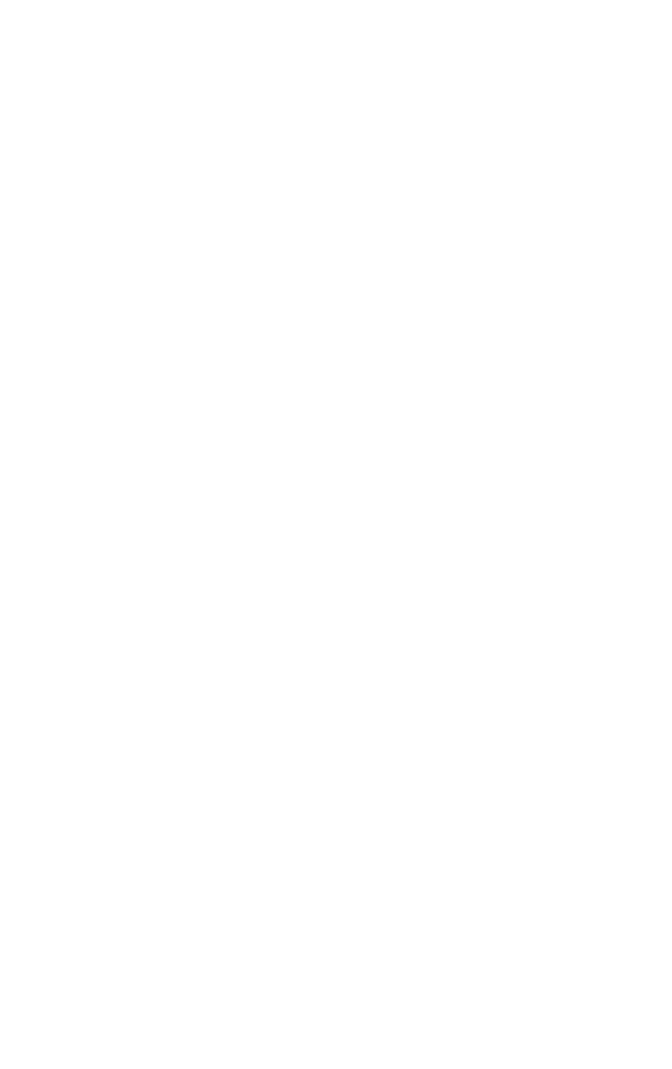
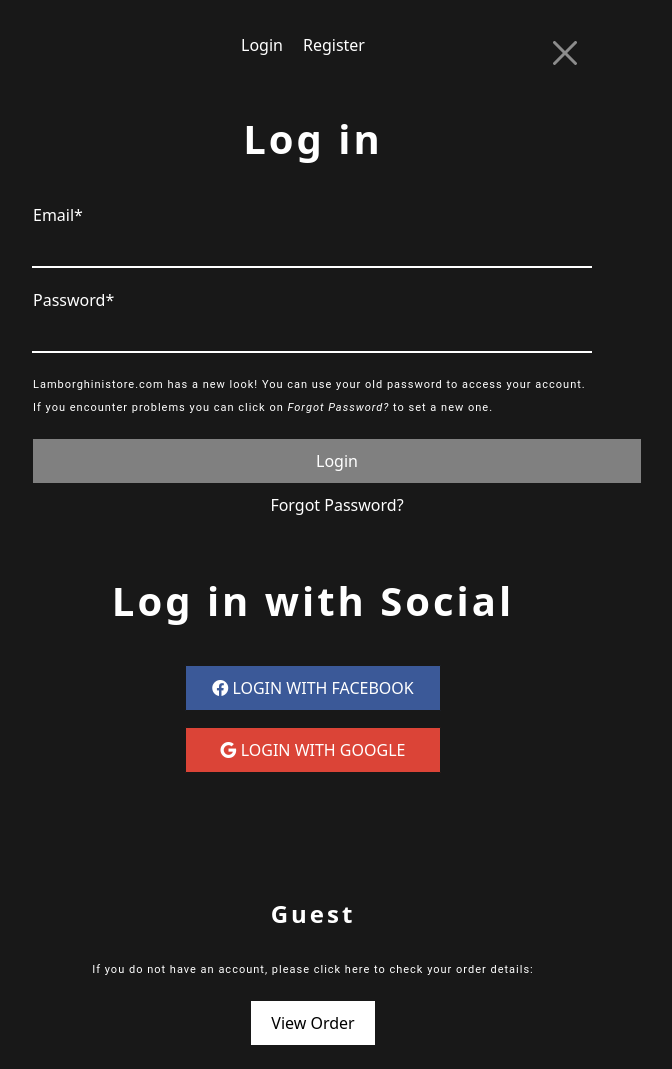
Before and after one commit to jittytt/Lamborghini-Clone, a plain HTML site: page pages/login.html in a window 1280 px wide. Shown: the whole page, without its empty margins (327-999 px from the left). Before the commit the page ends 800 px from the top, so only its background shows below. Drawn offline with nearby package versions, Linux system fonts and the light colour scheme.

Commit message:
feat: Added Login and register page

```diff
--- a/pages/login.html
+++ b/pages/login.html
@@ -0,0 +1,70 @@
+<!DOCTYPE html>
+<html lang="en">
+<head>
+  <meta charset="UTF-8">
+  <meta name="viewport" content="width=device-width, initial-scale=1.0">
+  <title>Login Page</title>
+
+  <script src ="https://www.gstatic.com/firebasejs/10.7.1/firebase-app.js"></script>
+  <script src ="https://www.gstatic.com/firebasejs/10.7.1/firebase-auth.js"></script>
+  <script src ="https://www.gstatic.com/firebasejs/10.7.1/firebase-database.js"></script>
+
+  <link href="https://cdn.jsdelivr.net/npm/bootstrap@5.0.0-beta2/dist/css/bootstrap.min.css" rel="stylesheet"
+    integrity="sha384-BmbxuPwQa2lc/FVzBcNJ7UAyJxM6wuqIj61tLrc4wSX0szH/Ev+nYRRuWlolflfl" crossorigin="anonymous" />
+  <link rel="stylesheet" href="https://cdn.jsdelivr.net/npm/bootstrap-icons@1.11.1/font/bootstrap-icons.css"
+    integrity="sha384-4LISF5TTJX/fLmGSxO53rV4miRxdg84mZsxmO8Rx5jGtp/LbrixFETvWa5a6sESd" crossorigin="anonymous">
+  <link rel="stylesheet" href="../styles/login.css">
+
+
+
+</head>
+<body>
+  <div class="container">
+    <nav class="navbar">
+      <ul>
+        <li><a href="login.html">Login</a></li>
+        <li><a href="register.html">Register</a></li>
+      </ul>
+      <button type="button" class="btn-close btn-close-white" aria-label="Close" onclick="window.location.href='../pages/login.html'"></button>
+    </nav>
+    <div class="content">
+      <h2>Log in</h2>
+      <form id="loginForm">
+        <div class="input-group">
+          <label for="email">Email<span>*</span></label>
+          <input type="email" id="email" required>
+        </div>
+        <div class="input-group">
+          <label for="password">Password<span>*</span></label>
+          <input type="password" id="password" required>
+        </div>
+        <p class="first-para">Lamborghinistore.com has a new look! You can use your old password to access your account.
+          If you encounter problems you can click on <em> Forgot Password? </em> to set a new one.</p>
+        <div class="login-buttons">
+          <button type="submit" class="login-btn" onclick="login()">Login</button>
+          <button type="button" class="forgot-password-btn" >Forgot Password?</button>
+        </div>
+
+      </form>
+      <div class="login-social">
+        <h2>Log in with Social</h2>
+        <button class="login-fb-btn">
+          <i class="bi bi-facebook"></i>
+          <span class="btn-label">LOGIN WITH FACEBOOK</span>
+        </button>
+        <button class="login-google-btn">
+          <i class="bi bi-google"></i>
+          <span class="btn-label">LOGIN WITH GOOGLE</span>
+        </button>
+      </div>
+      <div class="guest-details">
+        <h2>Guest</h2>
+        <p class="first-para">If you do not have an account, please click here to check your order details:</p>
+        <button class="view-order-btn">View Order</button>
+      </div>
+
+    </div>
+  </div>
+  <script src="./login.js"></script>
+</body>
+</html>
--- /dev/null
+++ b/styles/login.css
@@ -0,0 +1,224 @@
+body {
+    margin: 0;
+    padding: 0;
+    font: Roboto;
+    background-color: #181818;
+    color: white;
+  }
+
+  .container {
+    width:100%;
+  }
+
+  .navbar {
+    display: flex;
+    justify-content: center; /* Center the items horizontally */
+    align-items: center;
+    margin-bottom: 20px;
+    margin-top: 5px;
+    position: relative; /* Position context for the close button */
+
+}
+
+  .navbar ul {
+    list-style: none;
+    display: flex;
+    align-items: center;
+    margin: 0;
+    padding: 0;
+  }
+
+  .navbar ul li {
+    margin-right: 20px;
+  }
+
+  .navbar ul li a {
+    color: white;
+    text-decoration: none;
+    position:relative;
+    font-size: 16px;
+  }
+
+  .navbar ul li a::after {
+    content: '';
+    display: block;
+    width: 0;
+    height: 2px;
+    background-color: white;
+    position: absolute;
+    bottom: -10px;
+    left: 50%;
+    transition: width 0.3s ease-in-out, left 0.3s ease-in-out;
+  }
+
+  .navbar ul li a:hover::after,
+  .navbar ul li a.active::after {
+    width: calc(100% - 20px); /* Adjust width as needed */
+    left: 10px; /* Adjust left position */
+  }
+
+  .btn-close {
+    padding-left : -100px;
+    font-size: 24px;
+    color: white !important;
+    cursor: pointer;
+    position: absolute; /* Position the close button absolutely */
+    top: 10px; /* Adjust top position */
+    right: 10px; /* Adjust right position */
+
+  }
+
+  .container {
+    max-width: 600px;
+    margin: 0 auto;
+    padding: 20px;
+  }
+
+  h2 {
+    text-align: center;
+    font-size: 40px;
+    font-weight: 700;
+    height :48px;
+    letter-spacing: 3px;
+    margin-top:50px;
+    margin-bottom:40px;
+  }
+
+  .input-group {
+    margin-bottom: 20px;
+  }
+
+  label {
+    display: block;
+  }
+
+  label span {
+    color:white;
+  }
+
+  input[type="email"],
+  input[type="password"] {
+    border: none;
+    border-bottom: 2px solid white;
+    background-color: #181818;
+    color: white;
+    width: 100%;
+    padding: 5px;
+    margin-top: 5px;
+    transition: border-bottom 0.3s;
+    outline: none;
+  }
+
+
+
+  p {
+    margin-bottom: 20px;
+  }
+
+  .first-para {
+    font-size: 11px;
+    font-family: Roboto;
+    font-weight: 400;
+    line-height: 23px;
+    letter-spacing: 1px;
+  }
+
+  .login-btn {
+    background-color: grey;
+    color: white;
+    padding: 10px 20px;
+    border: none;
+    min-width: 38rem;
+    cursor: pointer;
+  }
+
+  .forgot-password-btn {
+    background-color: #181818;
+    color: white;
+    border: none;
+    padding: 10px 20px;
+    cursor: pointer;
+    min-width: 38rem;
+    opacity: 1;
+  }
+
+  .forgot-password-btn:hover {
+    opacity: 0.7;
+  }
+
+  .login-buttons {
+    text-align: center;
+    margin-top: 20px;
+  }
+
+  .login-social{
+    display: flex;
+    flex-direction: column;
+    align-items: center;
+  }
+
+  .login-google-btn {
+    flex : 1;
+    width:16rem;
+    height:10rem;
+    font-size:xx-small;
+    background-color:#DB4437;
+    color: #fff;
+    border: 1px solid #181818;
+    border-radius: 1px;
+    padding: 10px 20px;
+    font-size: 16px;
+    cursor: pointer;
+    justify-content: center;
+    margin-bottom: 16px;
+  }
+
+  .login-fb-btn {
+    flex : 1;
+    width:16rem;
+    height:10rem;
+    font-size:xx-small;
+    background-color:#3b5998;
+    color: #fff;
+    border: 1px solid #181818;
+    border-radius: 1px;
+    padding: 10px 20px;
+    font-size: 16px;
+    cursor: pointer;
+    justify-content: center;
+    margin-bottom: 16px;
+  }
+
+  .login-fb-btn:hover,
+  .login-google-btn:hover {
+    opacity: 0.8;
+  }
+
+
+
+  /* Additional styles for guest details */
+  .guest-details {
+    margin-top: 40px;
+    padding: 20px;
+    border: 1px solid #181818;
+    text-align: center;
+  }
+
+  .guest-details h2 {
+    font-size: 24px;
+    margin-bottom: 10px;
+  }
+
+  .view-order-btn {
+    background-color: white;
+
+    color: black;
+    border: none;
+    padding: 10px 20px;
+    cursor: pointer;
+    font-size: 16px;
+  }
+
+  .view-order-btn:hover {
+    opacity: 0.8;
+  }
--- /dev/null
+++ b/styles/register.css
@@ -0,0 +1,205 @@
+body {
+    margin: 0;
+    padding: 0;
+    font: Roboto;
+    background-color: #181818;
+    color: white;
+  }
+
+.container {
+  width : 100%;
+}
+
+  .navbar {
+    display: flex;
+    justify-content: center; /* Center the items horizontally */
+    align-items: center;
+    margin-bottom: 20px;
+    margin-top: 5px;
+    position: relative; /* Position context for the close button */
+
+}
+
+  .navbar ul {
+    list-style: none;
+    display: flex;
+    align-items: center;
+    margin: 0;
+    padding: 0;
+  }
+
+  .navbar ul li {
+    margin-right: 20px;
+  }
+
+  .navbar ul li a {
+    color: white;
+    text-decoration: none;
+    position:relative;
+    font-size: 16px;
+  }
+
+  .navbar ul li a::after {
+    content: '';
+    display: block;
+    width: 0;
+    height: 2px;
+    background-color: white;
+    position: absolute;
+    bottom: -10px;
+    left: 50%;
+    transition: width 0.3s ease-in-out, left 0.3s ease-in-out;
+  }
+
+  .navbar ul li a:hover::after,
+  .navbar ul li a.active::after {
+    width: calc(100% - 20px); /* Adjust width as needed */
+    left: 10px; /* Adjust left position */
+  }
+
+  .btn-close {
+    padding-left : -100px;
+    font-size: 24px;
+    color: white !important;
+    cursor: pointer;
+    position: absolute; /* Position the close button absolutely */
+    top: 10px; /* Adjust top position */
+    right: 10px; /* Adjust right position */
+
+  }
+
+
+
+  .container {
+    max-width: 600px;
+    margin: 0 auto;
+    padding: 20px;
+  }
+
+  h2 {
+    text-align: center;
+    font-size: 40px;
+    font-weight: 700;
+    height :48px;
+    letter-spacing: 3px;
+    margin-top:50px;
+    margin-bottom:40px;
+  }
+
+  .register-form {
+    text-align: center;
+  }
+
+  .input-group {
+    margin-bottom: 20px;
+    text-align:left;
+  }
+
+  .row-input-group {
+    display: flex;
+    justify-content: space-between;
+    flex-wrap: wrap; /* Allow elements to wrap */
+  }
+
+  .label-input-group,
+  .label-input-group input {
+    width: calc(50% - 10px); /* Set width for each input and label */
+    margin-bottom: 20px; /* Adjust margin */
+  }
+
+  .label-input-group label {
+    display: block;
+    text-align: left; /* Align labels to the left */
+  }
+
+  input[type="text"],
+  input[type="email"],
+  input[type="password"] {
+    border: none;
+    border-bottom: 2px solid white;
+    background-color: #181818;
+    color: white;
+    width: 100%;
+    padding: 5px;
+    margin-top: 5px;
+    transition: border-bottom 0.3s;
+    outline: none;
+  }
+
+  input[type="text"]:focus,
+  input[type="email"]:focus,
+  input[type="password"]:focus {
+    border-bottom: 2px solid white;
+  }
+
+  .register-btn {
+    background-color: #fff;
+    color: black;
+    border: none;
+    border-radius: 3px;
+    padding: 10px;
+    cursor: pointer;
+    width: 100%;
+    margin-top: 10px;
+
+
+  }
+
+  .register-btn:hover {
+    color: white;
+    background-color: #181818;
+    border: white;
+  }
+
+
+  .login-fb-btn:hover,
+  .login-google-btn:hover {
+    opacity: 0.8;
+  }
+
+
+  .login-social{
+    display: flex;
+    flex-direction: column;
+    align-items: center;
+  }
+
+
+  .login-google-btn {
+    flex : 1;
+    width:15rem;
+    height:10rem;
+    font-size:xx-small;
+    background-color:#DB4437;
+    color: #fff;
+    border: 1px solid #181818;
+    border-radius: 1px;
+    padding: 10px 20px;
+    font-size: 16px;
+    cursor: pointer;
+    justify-content: center;
+    margin-bottom: 16px;
+  }
+
+  .login-fb-btn {
+    flex : 1;
+    width:15rem;
+    height:10rem;
+    font-size:xx-small;
+    background-color:#3b5998;
+    color: #fff;
+    border: 1px solid #181818;
+    border-radius: 1px;
+    padding: 10px 20px;
+    font-size: 16px;
+    cursor: pointer;
+    justify-content: center;
+    margin-bottom: 16px;
+  }
+  .consent {
+    font-size: 11px;
+    font-family: Roboto;
+    font-weight: 400;
+    letter-spacing: 1px;
+    text-align: left;
+  }
```
Also changed, not shown: index.html (+1 -1 lines), pages/register.html (added, +96 -0 lines).
